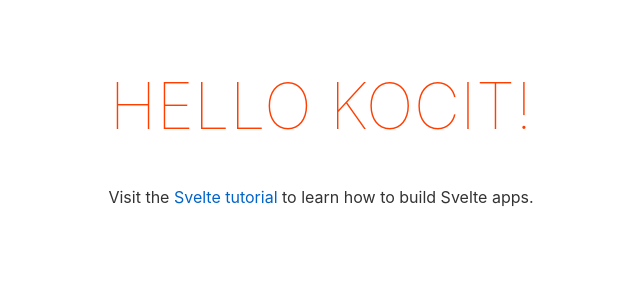
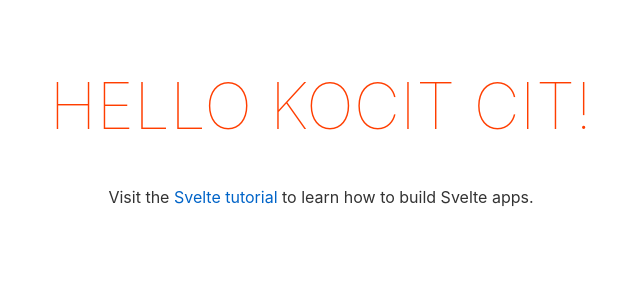
Before and after one commit to ocit17/belajar_sveltesjs, a Svelte app: page / in a window 1280 px wide. Shown: the top 300 px of the page, without its empty margins (319-959 px from the left). Built offline with nearby package versions, Linux system fonts and the light colour scheme.

Commit message:
tes commmit

```diff
--- a/src/main.js
+++ b/src/main.js
@@ -3,7 +3,7 @@ import App from './App.svelte';
 const app = new App({
 	target: document.body,
 	props: {
-		name: 'Kocit'
+		name: 'Kocit cit'
 	}
 });
 
```
